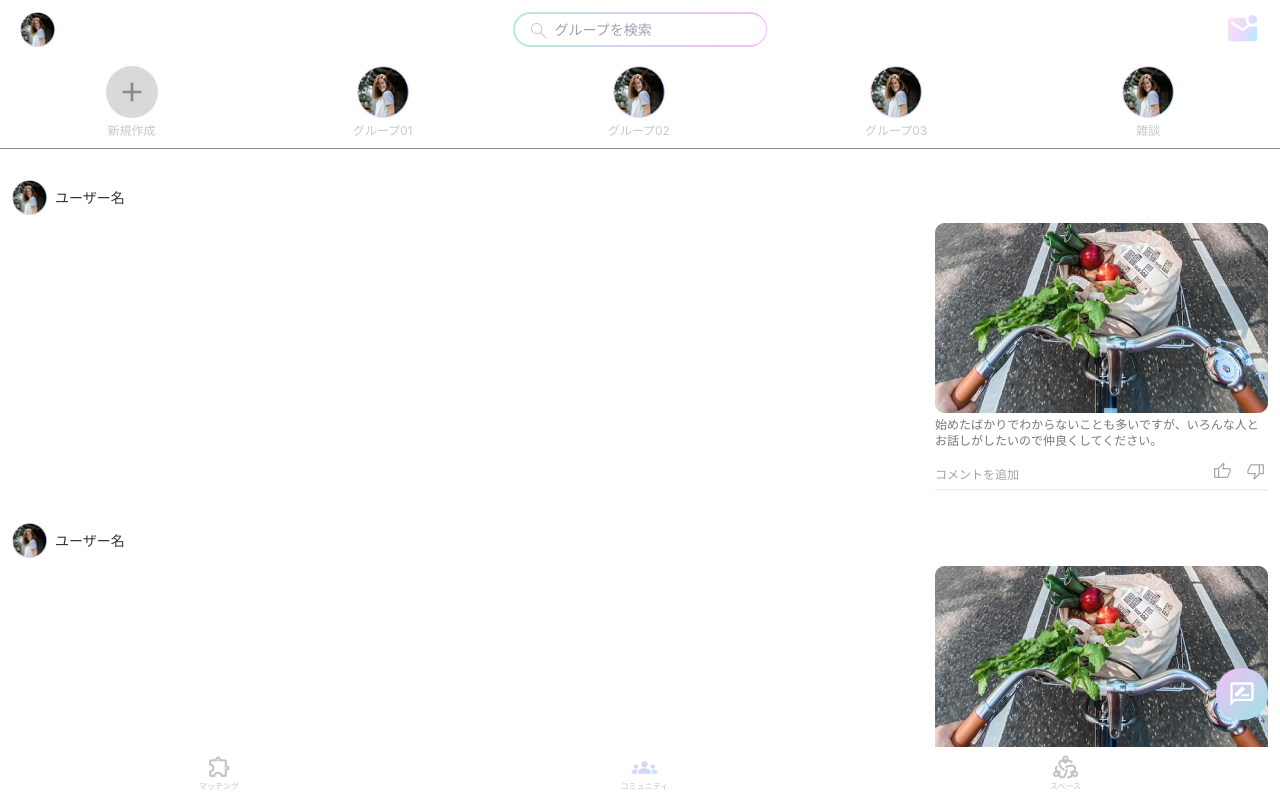
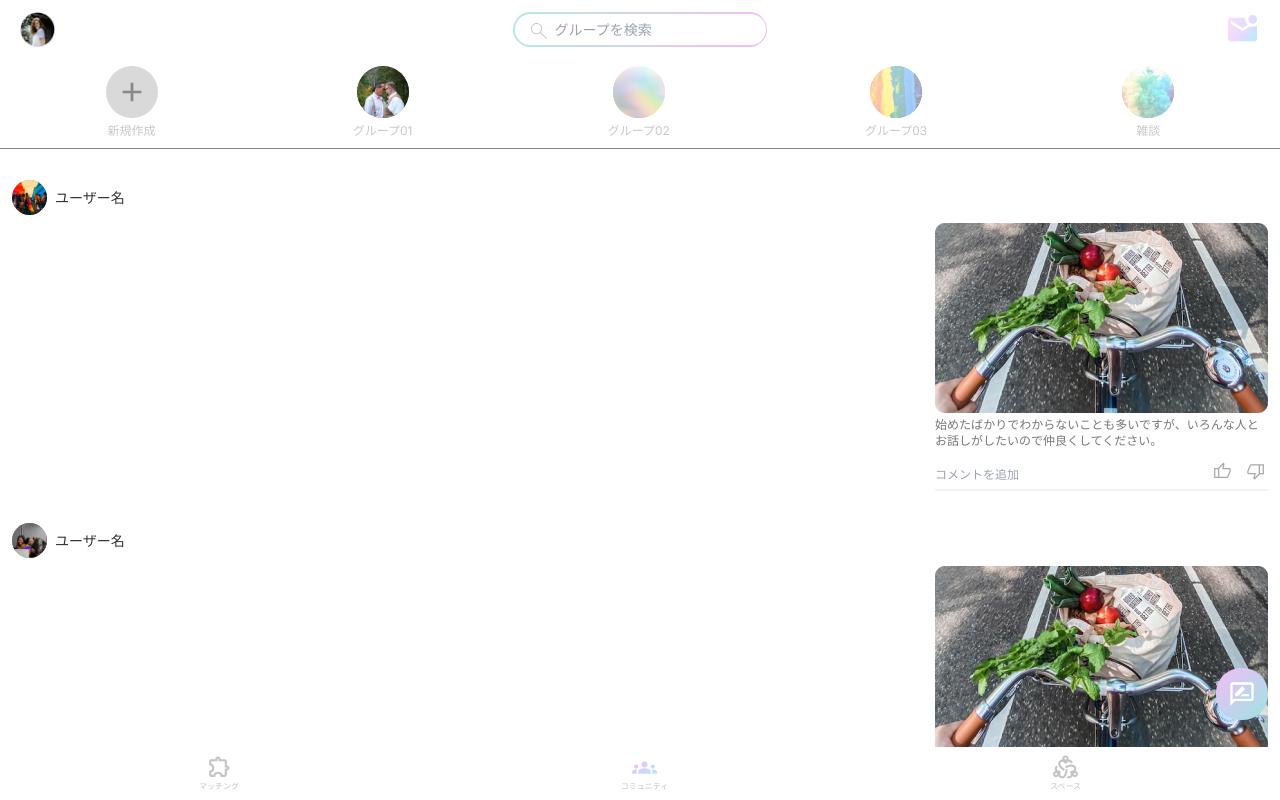
Before and after one commit to kusanohatsumi/CIC, a Next.js app: page /community in a window 1280 px wide. Shown: the top 800 px of the page. Built offline with nearby package versions, Linux system fonts and the light colour scheme.

Commit message:
Update page.tsx

```diff
--- a/src/app/community/page.tsx
+++ b/src/app/community/page.tsx
@@ -43,7 +43,7 @@ export default function Community() {
           <figure>
             <Image
               alt="icon"
-              src="/images/image01.jpg"
+              src="/images/image02.svg"
               width={52}
               height={52}
             />
@@ -52,7 +52,7 @@ export default function Community() {
           <figure>
             <Image
               alt="icon"
-              src="/images/image01.jpg"
+              src="/images/image03.svg"
               width={52}
               height={52}
             />
@@ -61,7 +61,7 @@ export default function Community() {
           <figure>
             <Image
               alt="icon"
-              src="/images/image01.jpg"
+              src="/images/image04.svg"
               width={52}
               height={52}
             />
@@ -70,7 +70,7 @@ export default function Community() {
           <figure>
             <Image
               alt="icon"
-              src="/images/image01.jpg"
+              src="/images/image05.svg"
               width={52}
               height={52}
             />
@@ -82,7 +82,7 @@ export default function Community() {
             <figure className="username">
               <Image
                 alt="アイコン"
-                src="/images/image01.jpg"
+                src="/images/icon01.svg"
                 width={35}
                 height={35}
               />
@@ -117,7 +117,7 @@ export default function Community() {
             <figure className="username">
               <Image
                 alt="アイコン"
-                src="/images/image01.jpg"
+                src="/images/icon02.svg"
                 width={35}
                 height={35}
               />
@@ -152,7 +152,7 @@ export default function Community() {
             <figure className="username">
               <Image
                 alt="アイコン"
-                src="/images/image01.jpg"
+                src="/images/icon03.svg"
                 width={35}
                 height={35}
               />
```
